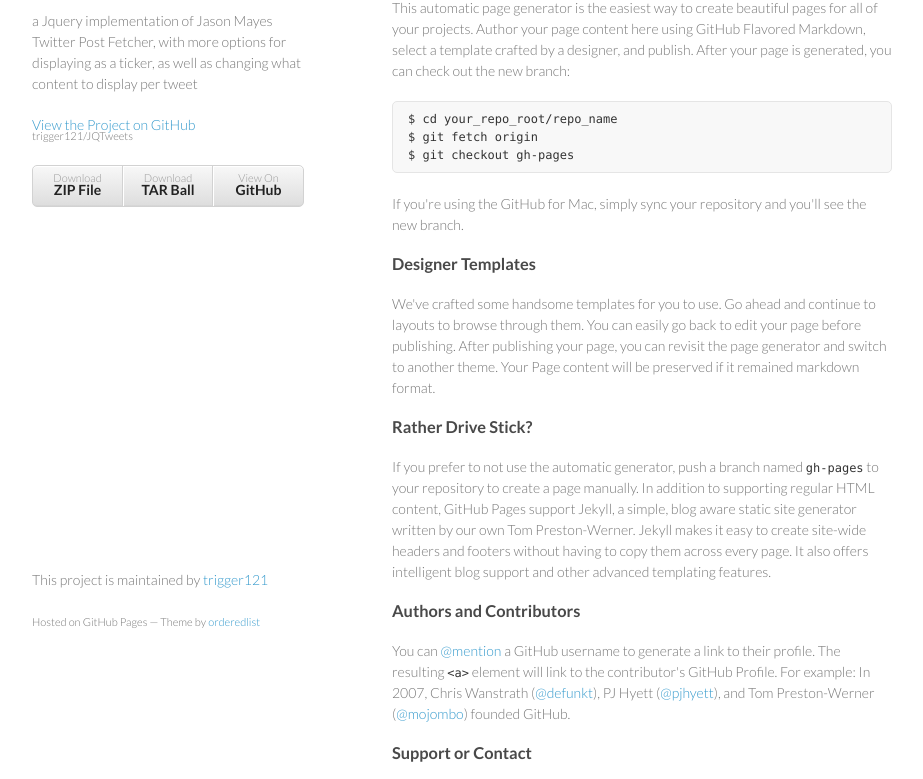
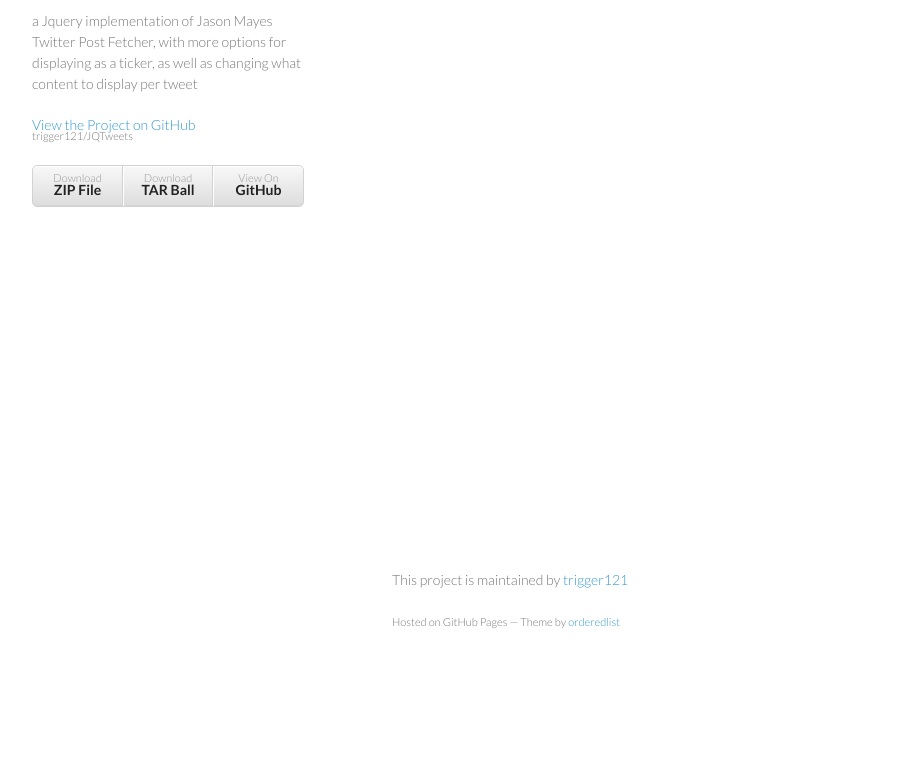
Before and after one commit to AndrewCSDavis/JQTweets, a plain HTML site: page index.html in a window 1280 px wide. Shown: the part 99-878 px from the top of the page, without its empty margins (178-1101 px from the left). After the commit the page ends 800 px from the top, so only its background shows below. Drawn offline with nearby package versions, Linux system fonts and the light colour scheme; a script that the page names is missing.

Commit message:
Update index.html

```diff
--- a/index.html
+++ b/index.html
@@ -26,8 +26,8 @@
 		'avatars':false,
 		'ticker':true,
 		'order':['author','contents','tweet-actions','time'],
-		'vticker':false,
-		'tickerrain':true,
+		'vticker':true,
+		'tickerrain':false,
 	});
 </script>
   </head>
@@ -49,40 +49,9 @@
       <section>
 
 
-<body>
+
 <div id="feed" class=""></div>
-        <h3>
-<a id="welcome-to-github-pages" class="anchor" href="#welcome-to-github-pages" aria-hidden="true"><span class="octicon octicon-link"></span></a>Welcome to GitHub Pages.</h3>
 
-<p>This automatic page generator is the easiest way to create beautiful pages for all of your projects. Author your page content here using GitHub Flavored Markdown, select a template crafted by a designer, and publish. After your page is generated, you can check out the new branch:</p>
-
-<pre><code>$ cd your_repo_root/repo_name
-$ git fetch origin
-$ git checkout gh-pages
-</code></pre>
-
-<p>If you're using the GitHub for Mac, simply sync your repository and you'll see the new branch.</p>
-
-<h3>
-<a id="designer-templates" class="anchor" href="#designer-templates" aria-hidden="true"><span class="octicon octicon-link"></span></a>Designer Templates</h3>
-
-<p>We've crafted some handsome templates for you to use. Go ahead and continue to layouts to browse through them. You can easily go back to edit your page before publishing. After publishing your page, you can revisit the page generator and switch to another theme. Your Page content will be preserved if it remained markdown format.</p>
-
-<h3>
-<a id="rather-drive-stick" class="anchor" href="#rather-drive-stick" aria-hidden="true"><span class="octicon octicon-link"></span></a>Rather Drive Stick?</h3>
-
-<p>If you prefer to not use the automatic generator, push a branch named <code>gh-pages</code> to your repository to create a page manually. In addition to supporting regular HTML content, GitHub Pages support Jekyll, a simple, blog aware static site generator written by our own Tom Preston-Werner. Jekyll makes it easy to create site-wide headers and footers without having to copy them across every page. It also offers intelligent blog support and other advanced templating features.</p>
-
-<h3>
-<a id="authors-and-contributors" class="anchor" href="#authors-and-contributors" aria-hidden="true"><span class="octicon octicon-link"></span></a>Authors and Contributors</h3>
-
-<p>You can <a href="https://github.com/blog/821" class="user-mention">@mention</a> a GitHub username to generate a link to their profile. The resulting <code>&lt;a&gt;</code> element will link to the contributor's GitHub Profile. For example: In 2007, Chris Wanstrath (<a href="https://github.com/defunkt" class="user-mention">@defunkt</a>), PJ Hyett (<a href="https://github.com/pjhyett" class="user-mention">@pjhyett</a>), and Tom Preston-Werner (<a href="https://github.com/mojombo" class="user-mention">@mojombo</a>) founded GitHub.</p>
-
-<h3>
-<a id="support-or-contact" class="anchor" href="#support-or-contact" aria-hidden="true"><span class="octicon octicon-link"></span></a>Support or Contact</h3>
-
-<p>Having trouble with Pages? Check out the documentation at <a href="https://help.github.com/pages">https://help.github.com/pages</a> or contact <a href="mailto:support@github.com">support@github.com</a> and we’ll help you sort it out.</p>
-      </section>
       <footer>
         <p>This project is maintained by <a href="https://github.com/trigger121">trigger121</a></p>
         <p><small>Hosted on GitHub Pages &mdash; Theme by <a href="https://github.com/orderedlist">orderedlist</a></small></p>
```
